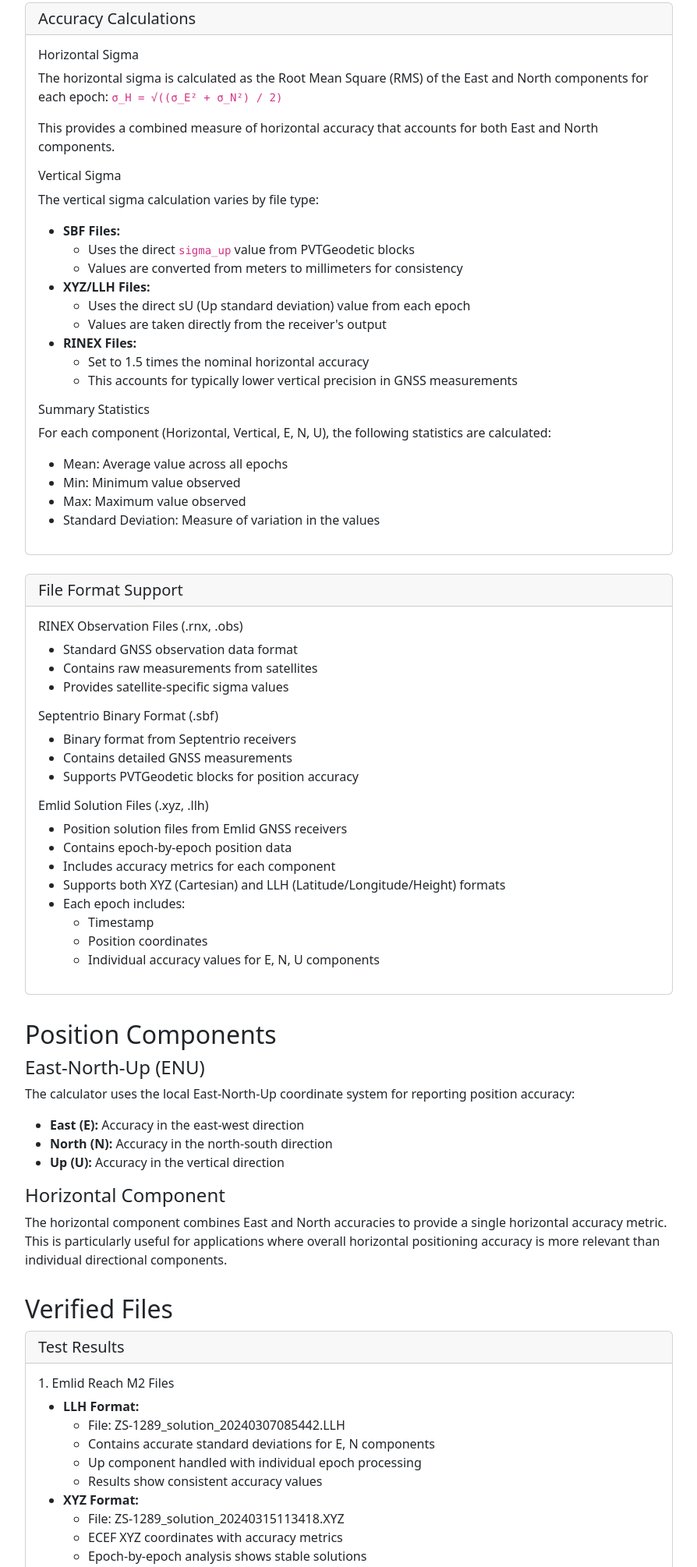
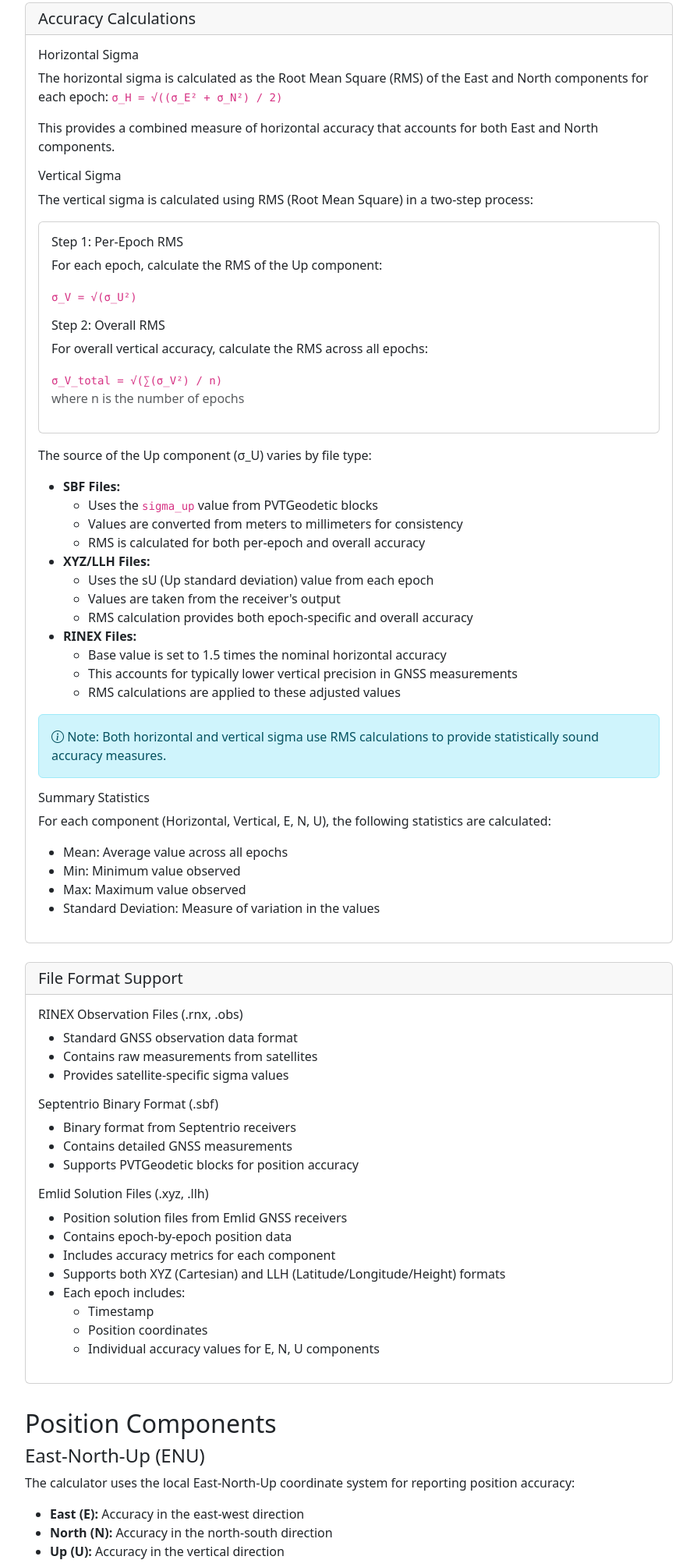
Before and after one commit to nohrtech/sigma-calculator, a Flask app: page /documentation in a window 1280 px wide. Shown: the part 808-2818 px from the top of the page at 78% size, without its empty margins (335-1229 px from the left). Run offline with Flask 3, Linux system fonts and the light colour scheme.

Commit message:
Fix vertical sigma calculation
- Update vertical sigma calculation to use RMS
- Calculate per-epoch RMS: σ_V = √(σ_U²)
- Calculate overall RMS: σ_V_total = √(∑(σ_V²) / n)
- Add RMS values to summary statistics
- Update documentation to reflect correct calculation method

```diff
--- a/templates/documentation.html
+++ b/templates/documentation.html
@@ -111,28 +111,49 @@
 
                             <h6>Vertical Sigma</h6>
                             <p>
-                                The vertical sigma calculation varies by file type:
+                                The vertical sigma is calculated using RMS (Root Mean Square) in a two-step process:
                             </p>
+
+                            <div class="card mb-3">
+                                <div class="card-body">
+                                    <h6>Step 1: Per-Epoch RMS</h6>
+                                    <p>For each epoch, calculate the RMS of the Up component:</p>
+                                    <code>σ_V = √(σ_U²)</code>
+
+                                    <h6 class="mt-3">Step 2: Overall RMS</h6>
+                                    <p>For overall vertical accuracy, calculate the RMS across all epochs:</p>
+                                    <code>σ_V_total = √(∑(σ_V²) / n)</code>
+                                    <p class="text-muted">where n is the number of epochs</p>
+                                </div>
+                            </div>
+
+                            <p>The source of the Up component (σ_U) varies by file type:</p>
                             <ul>
                                 <li><strong>SBF Files:</strong>
                                     <ul>
-                                        <li>Uses the direct <code>sigma_up</code> value from PVTGeodetic blocks</li>
+                                        <li>Uses the <code>sigma_up</code> value from PVTGeodetic blocks</li>
                                         <li>Values are converted from meters to millimeters for consistency</li>
+                                        <li>RMS is calculated for both per-epoch and overall accuracy</li>
                                     </ul>
                                 </li>
                                 <li><strong>XYZ/LLH Files:</strong>
                                     <ul>
-                                        <li>Uses the direct sU (Up standard deviation) value from each epoch</li>
-                                        <li>Values are taken directly from the receiver's output</li>
+                                        <li>Uses the sU (Up standard deviation) value from each epoch</li>
+                                        <li>Values are taken from the receiver's output</li>
+                                        <li>RMS calculation provides both epoch-specific and overall accuracy</li>
                                     </ul>
                                 </li>
                                 <li><strong>RINEX Files:</strong>
                                     <ul>
-                                        <li>Set to 1.5 times the nominal horizontal accuracy</li>
+                                        <li>Base value is set to 1.5 times the nominal horizontal accuracy</li>
                                         <li>This accounts for typically lower vertical precision in GNSS measurements</li>
+                                        <li>RMS calculations are applied to these adjusted values</li>
                                     </ul>
                                 </li>
                             </ul>
+                            <p class="alert alert-info">
+                                <i class="bi bi-info-circle"></i> Note: Both horizontal and vertical sigma use RMS calculations to provide statistically sound accuracy measures.
+                            </p>
 
                             <h6>Summary Statistics</h6>
                             <p>
```
Also changed, not shown: nohrtech_sigma.py (+31 -14 lines), README.md.
